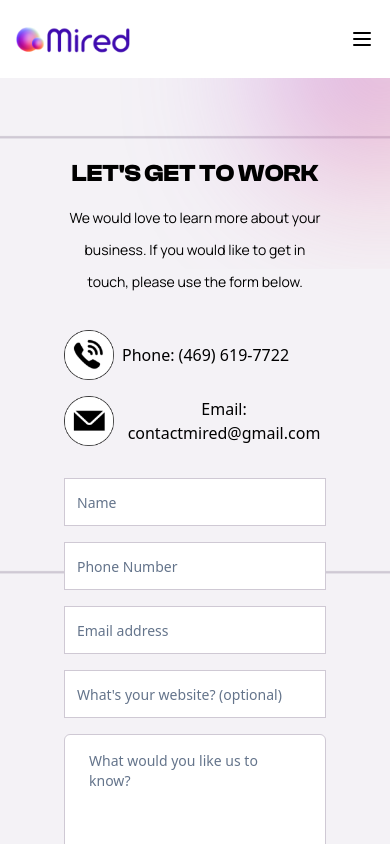
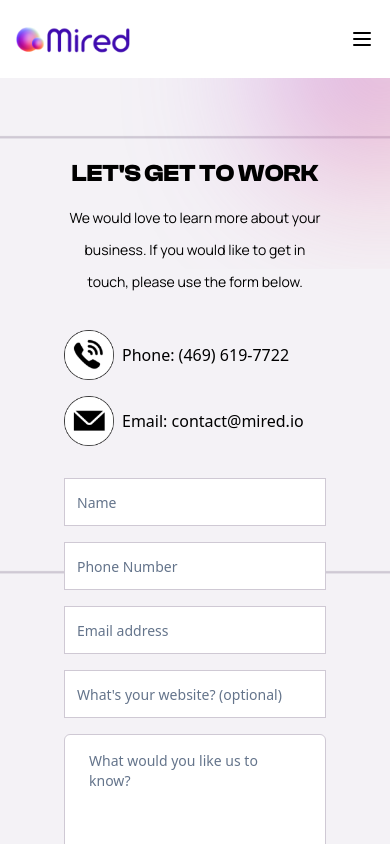
Before and after one commit to ornelasedward/mired_site, a Next.js app: page /contact in a window 390 px wide. Shown: the top 844 px of the page. Built offline with nearby package versions, Linux system fonts and the light colour scheme.

Commit message:
changing phone num

```diff
--- a/app/contact/ContactForm.tsx
+++ b/app/contact/ContactForm.tsx
@@ -69,7 +69,7 @@ const ContactForm: React.FC = () => {
           </div>
           <div className="flex items-center gap-2">
             <Image src={"/images/email_icon.png"} width={50} height={50} alt="Email Icon" />
-            <h1><a href="mailto:contactmired@gmail.com" className="hover:text-customGreen active:text-customGreen">Email: contactmired@gmail.com</a></h1>
+            <h1><a href="mailto:contactmired@gmail.com" className="hover:text-customGreen active:text-customGreen">Email: contact@mired.io</a></h1>
           </div>
         </div>
 
```
